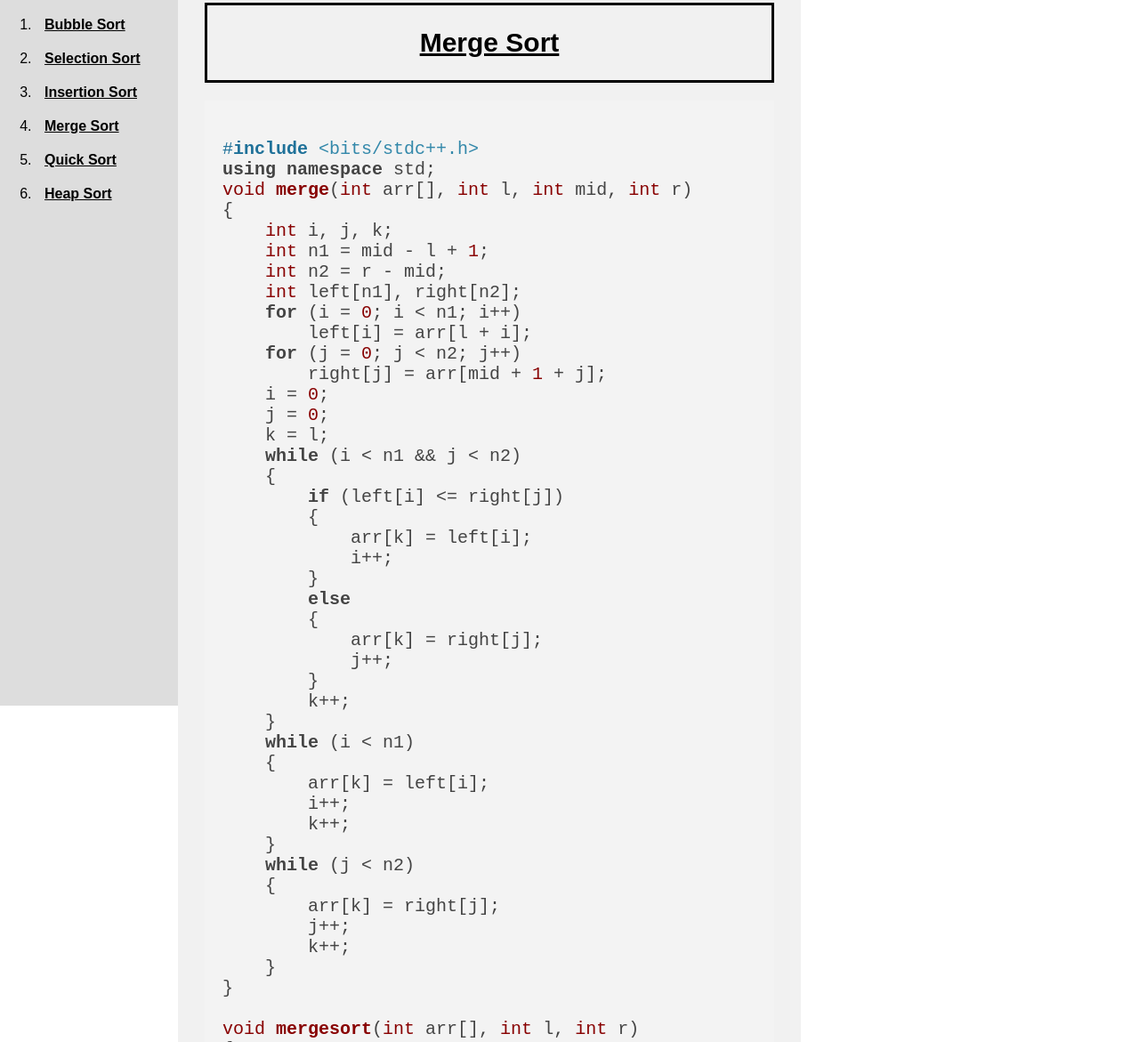
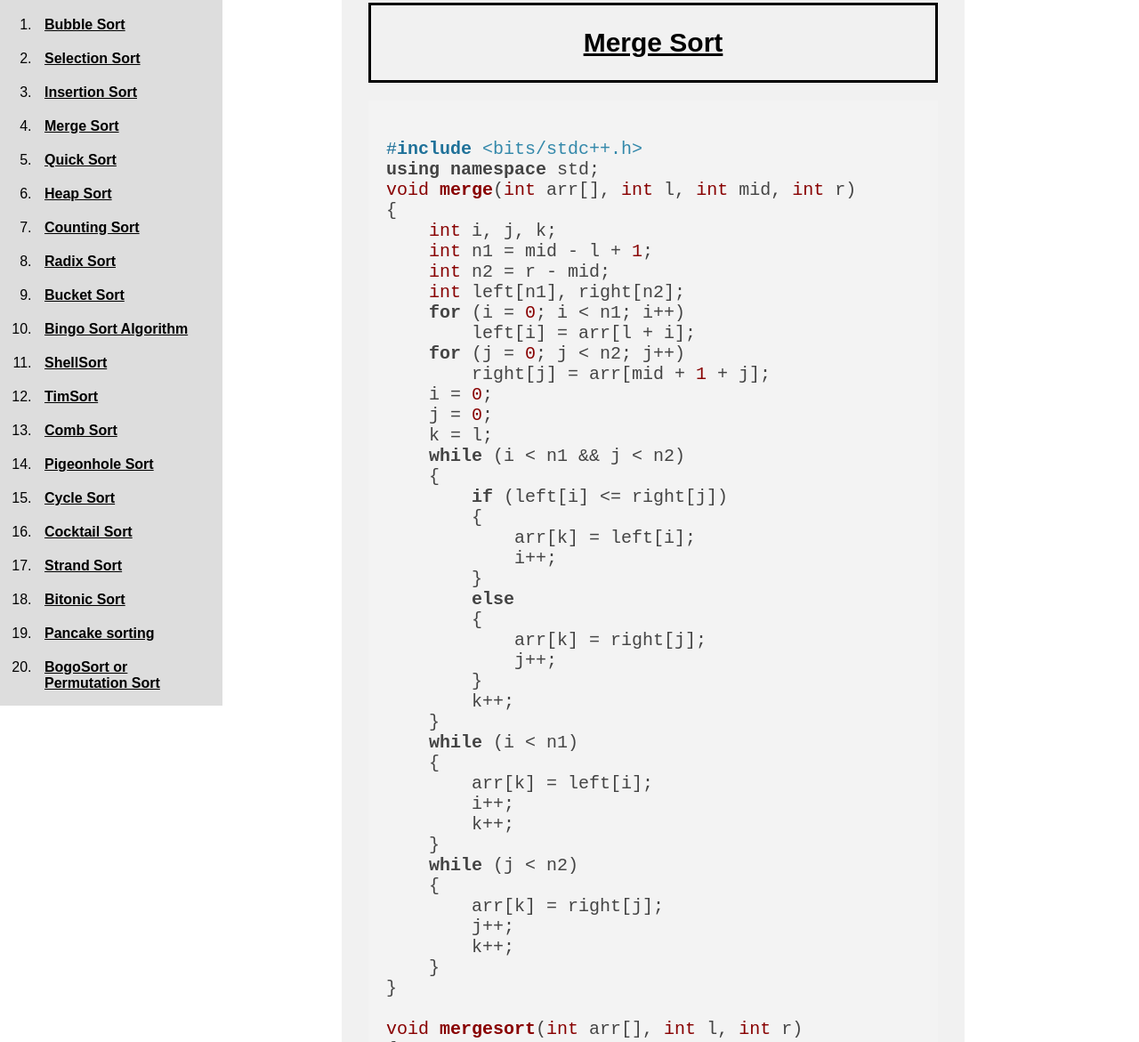
Before and after one commit to Gobinda-A/Coding-Collection-Webpages, a plain HTML site: page sorting/index.html in a window 1280 px wide. Shown: the part 27-1198 px from the top of the page at 89% size. Drawn offline with nearby package versions, Linux system fonts and the light colour scheme.

Commit message:
new content added

```diff
--- a/sorting/index.html
+++ b/sorting/index.html
@@ -18,6 +18,28 @@
         <li><a href="#merge-sort">Merge Sort</a></li>
         <li><a href="#quick-sort">Quick Sort</a></li>
         <li><a href="#contact">Heap Sort</a></li>
+        <li><a href="#">Counting Sort</a></li>
+        <li><a href="#">Radix Sort</a></li>
+        <li><a href="#">Bucket Sort</a></li>
+        <li><a href="#">Bingo Sort Algorithm</a></li>
+        <li><a href="#">ShellSort</a></li>
+        <li><a href="#">TimSort</a></li>
+        <li><a href="#">Comb Sort</a></li>
+        <li><a href="#">Pigeonhole Sort</a></li>
+        <li><a href="#">Cycle Sort</a></li>
+        <li><a href="#">Cocktail Sort</a></li>
+        <li><a href="#">Strand Sort</a></li>
+        <li><a href="#">Bitonic Sort</a></li>
+        <li><a href="#">Pancake sorting</a></li>
+        <li><a href="#">BogoSort or Permutation Sort</a></li>
+        <li><a href="#">Gnome Sort</a></li>
+        <li><a href="#">Sleep Sort – The King of Laziness</a></li>
+        <li><a href="#">Structure Sorting in C++</a></li>
+        <li><a href="#">Stooge Sort</a></li>
+        <li><a href="#">Tag Sort (To get both sorted and original)</a></li>
+        <li><a href="#">Tree Sort</a></li>
+        <li><a href="#">Odd-Even Sort / Brick Sort</a></li>
+        <li><a href="#">3-way Merge Sort</a></li>
     </ol>
 </div>
 <div class="sort">
--- a/sorting/style.css
+++ b/sorting/style.css
@@ -5,7 +5,7 @@ body {
 
 .sidebar {
     height: 100%;
-    width: 200px;
+    width: 250px;
     position: fixed;
     top: 0;
     left: 0;
@@ -40,7 +40,7 @@ body {
     padding: 20px;
 }
 .sort-row{
-    margin-left: 200px;
+    margin-left:30%;
     background-color: #f1f1f1;
     width: 50%;
     padding: 30px;
```
